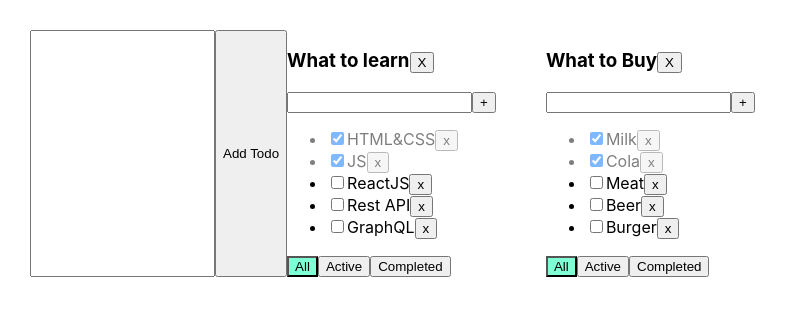
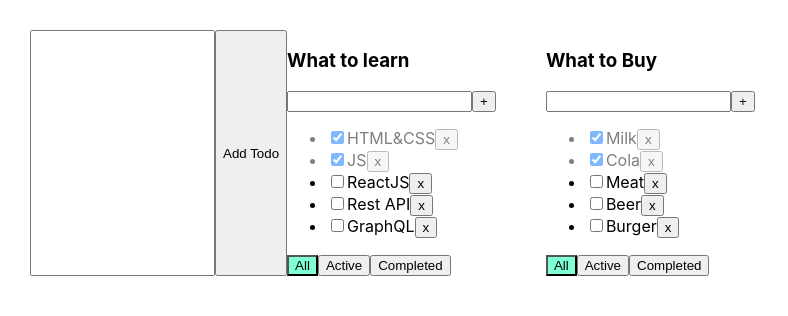
Before and after one commit to Kliapwnz/newTODOLIST, a React (Create React App) app: page / in a window 1280 px wide. Shown: the top 316 px of the page, without its empty margins (0-788 px from the left). Built offline with nearby package versions, Linux system fonts and the light colour scheme.

Commit message:
AddItemForm for universal input

```diff
--- a/src/AddItemForm.tsx
+++ b/src/AddItemForm.tsx
@@ -1,7 +1,7 @@
 import React, {ChangeEvent, KeyboardEvent, useState} from "react";
 
 type AddItemFormPropsType = {
-    addTask: (title: string, todolistId: string) => void
+    addItem: (title: string, todolistId: string) => void
     id: string
 }
 
@@ -19,7 +19,7 @@ export function AddItemForm(props: AddItemFormPropsType) {
     }
     const addTask = () => {
         if (title.trim() !== "") {
-            props.addTask(title.trim(), props.id);
+            props.addItem(title.trim(), props.id);
             setTitle("");
         } else {
             setError("Title is required");
--- a/src/Todolist.tsx
+++ b/src/Todolist.tsx
@@ -30,10 +30,8 @@ export function Todolist(props: PropsType) {
     }
 
     return <div>
-        <h3>{props.title}
-            <button onClick={removeTodolist}>X</button>
-        </h3>
-        <AddItemForm addTask={props.addTask} id={props.id}/>
+        <h3>{props.title}</h3>
+        <AddItemForm addItem={props.addTask} id={props.id}/>
         <ul>
             {
                 props.tasks.map(t => {
```
